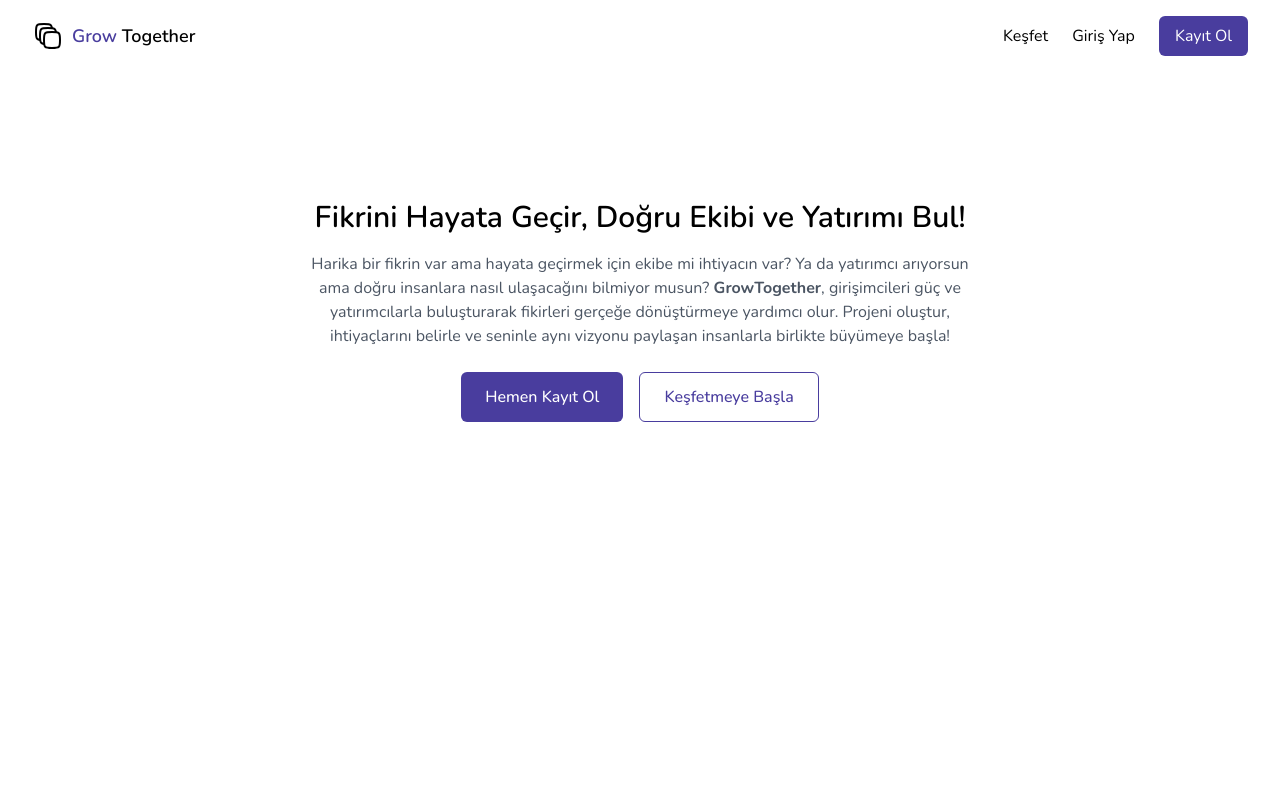
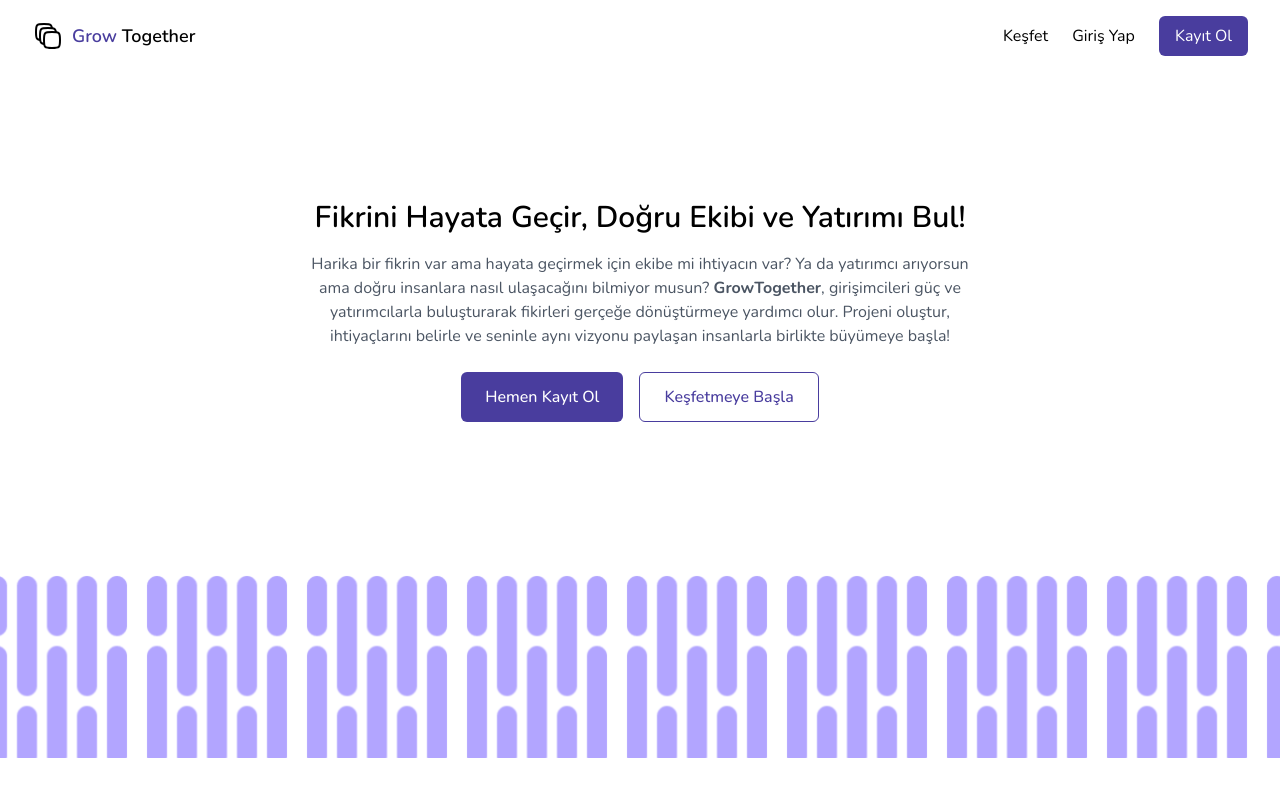
Before and after one commit to poyrazavsever/hackathon_ideacube, a Next.js app: page / in a window 1280 px wide. Shown: the top 796 px of the page. Built offline with nearby package versions, Linux system fonts and the light colour scheme.

Commit message:
feat: done heroSection

```diff
--- a/components/Home/Herosection.jsx
+++ b/components/Home/Herosection.jsx
@@ -2,7 +2,10 @@ import React from "react";
 
 const HeroSection = () => {
   return (
-    <section className="text-center py-16 md:py-32 px-8">
+    <section className="relative text-center py-16 md:py-32">
+
+      {/* İçerik */}
+      <div className="relative z-10 mb-16 md:mb-36">
         {/* Başlık */}
         <h1 className="text-xl md:text-3xl font-semibold text-black mb-4">
           Fikrini Hayata Geçir, Doğru Ekibi ve Yatırımı Bul!
@@ -24,6 +27,11 @@ const HeroSection = () => {
             Keşfetmeye Başla
           </button>
         </div>
+      </div>
+
+      {/* Hero Pattern (Altta) */}
+      <div className="w-screen h-48 bg-[url('/svg/pattern.svg')]"></div>
+
     </section>
   );
 };
```
Also changed, not shown: public/svg/pattern.svg (added). Lines whose indentation alone changed are shown as unchanged.
